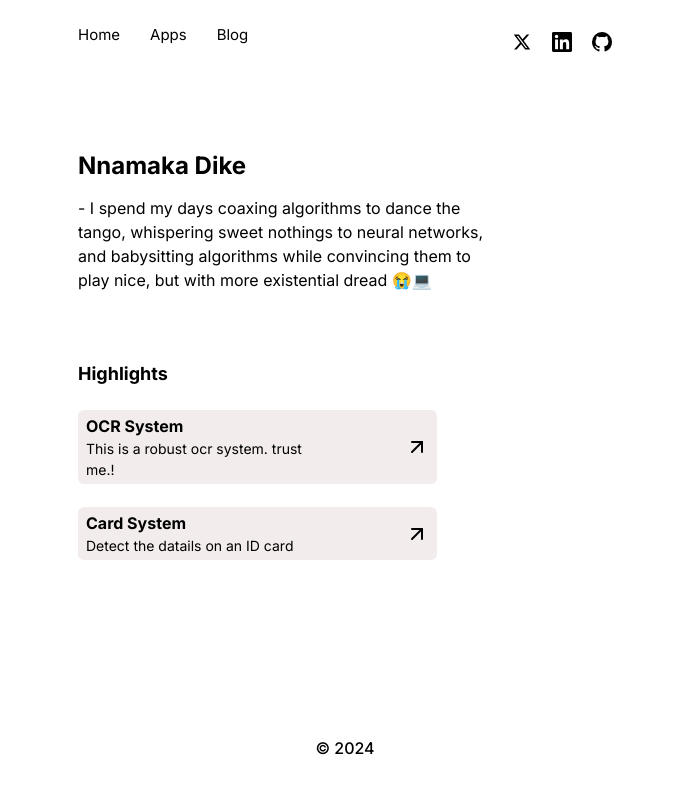
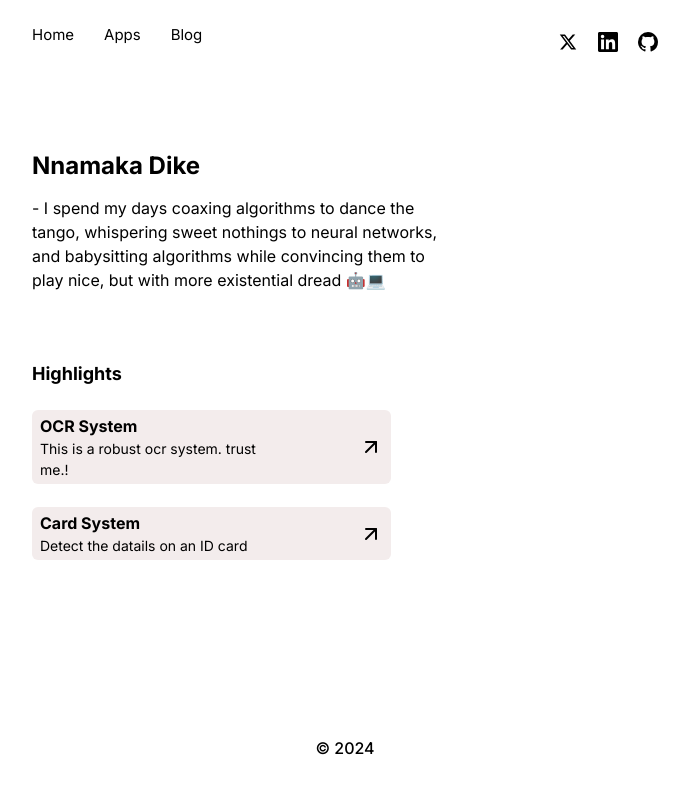
Before and after one commit to Nnamaka/site, a Next.js app: page / in a window 1280 px wide. Shown: the top 794 px of the page, without its empty margins (295-984 px from the left). Built offline with nearby package versions, Linux system fonts and the light colour scheme.

Commit message:
some changes to layout

```diff
--- a/app/layout.tsx
+++ b/app/layout.tsx
@@ -23,7 +23,7 @@ export default function RootLayout({
         className={`flex flex-col items-center justify-between h-dvh overflow-y-scroll no-scrollbar ${inter.className}`}
       >
         <div className="flex-col">
-          <div className="w-[430px] sm:w-[582px] ">
+          <div className="w-[430px] sm:w-[582px] md:w-[674px]">
             <NavBar />
             <div className="px-6">{children}</div>
           </div>
--- a/app/page.tsx
+++ b/app/page.tsx
@@ -10,7 +10,7 @@ export default function Home() {
         <p className="pt-3 w-[320px] sm:w-[414px] text-[16px]">
           - I spend my days coaxing algorithms to dance the tango, whispering sweet
           nothings to neural networks, and babysitting algorithms while
-          convincing them to play nice, but with more existential dread 😭💻
+          convincing them to play nice, but with more existential dread 🤖💻
         </p>
         <HighLights/>
       </div>
```
